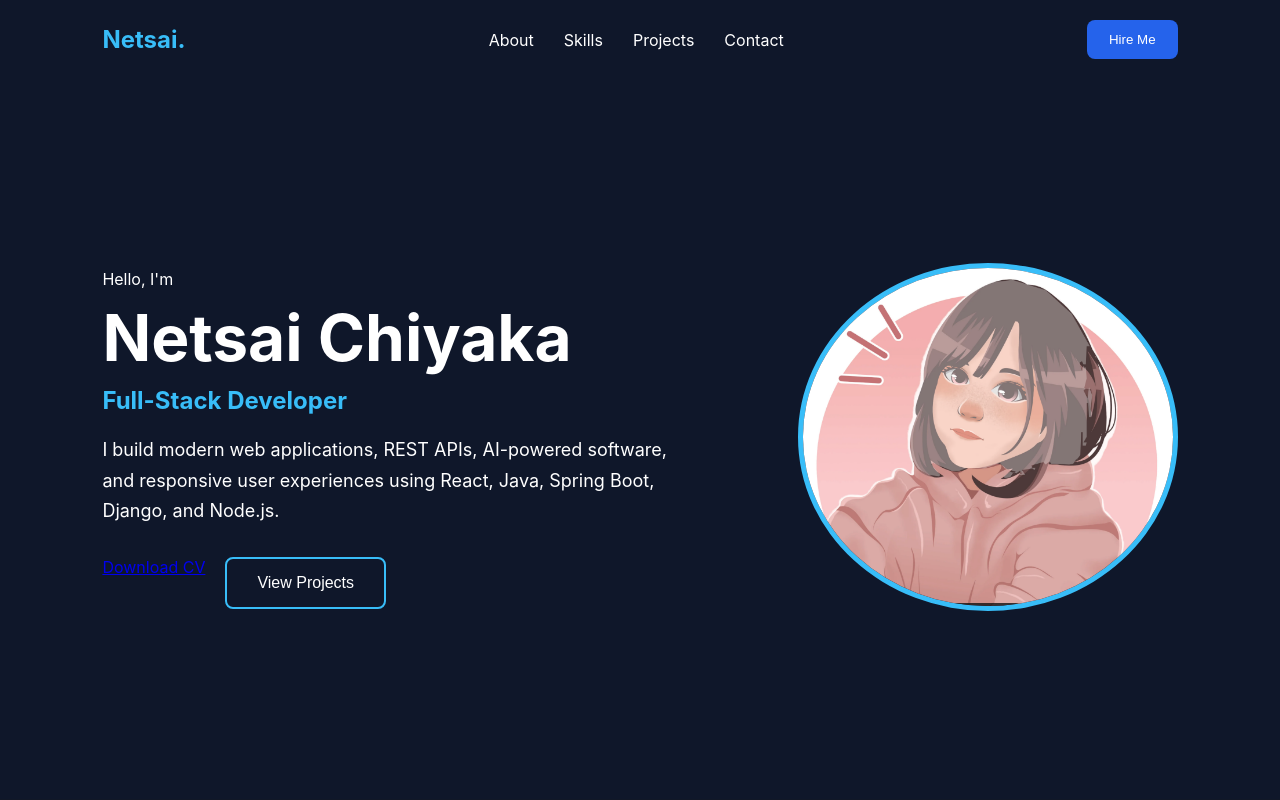
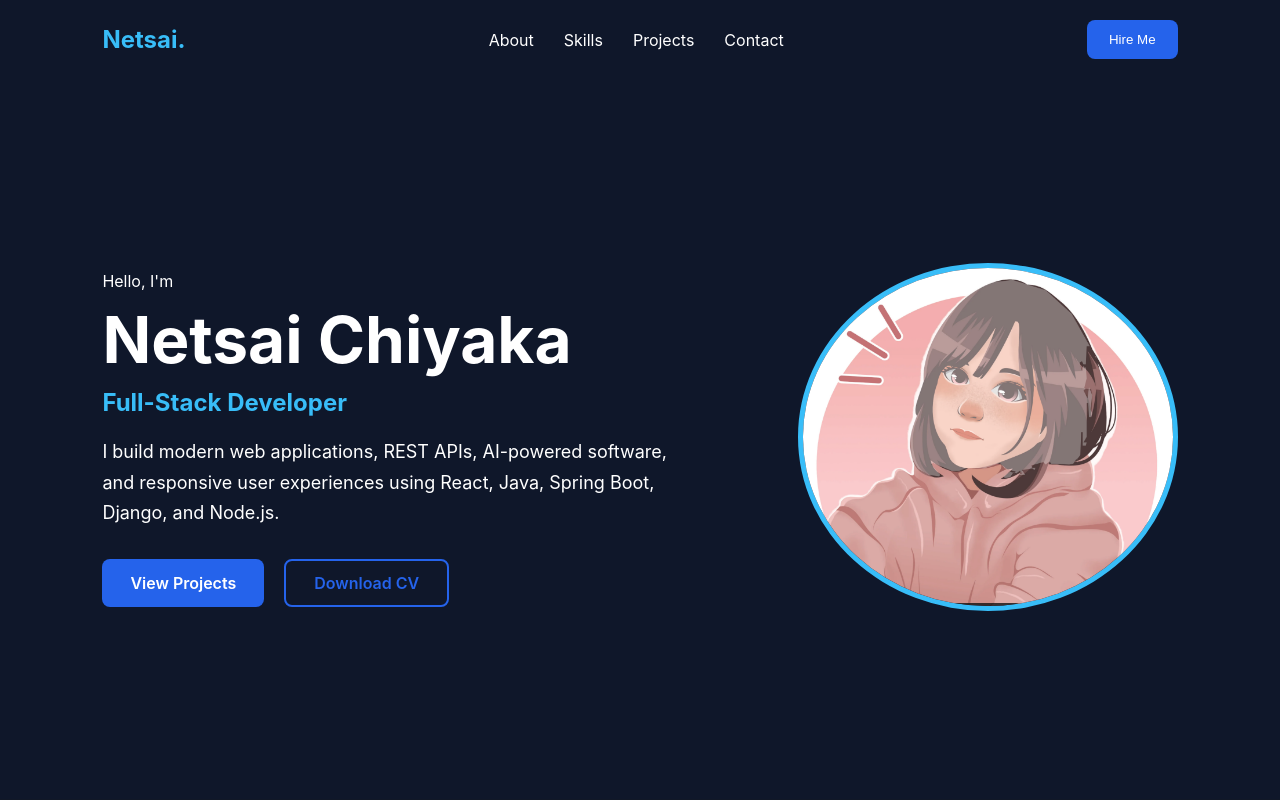
Before and after one commit to N-archives/netsai-profile, a React (Vite) app: page / in a window 1280 px wide. Shown: the top 800 px of the page. Built offline with nearby package versions, Linux system fonts and the light colour scheme.

Commit message:
Fix CV download and project links

```diff
--- a/src/components/Hero.jsx
+++ b/src/components/Hero.jsx
@@ -32,16 +32,24 @@ function Hero() {
           and Node.js.
         </p>
 
-        <div className="buttons">
+    <div className="hero-buttons">
+
+  <a
+    href="#projects"
+    className="primary-btn"
+  >
+    View Projects
+  </a>
+
+
   <a
     href="/Netsai-Chiyaka-CV.pdf"
     download
- className="btn"
+    className="secondary-btn"
   >
     Download CV
   </a>
 
-          <button className="secondary">View Projects</button>
 </div>
       </motion.div>
 
--- a/src/index.css
+++ b/src/index.css
@@ -12,3 +12,56 @@ body {
   font-family: Inter, Arial, sans-serif;
   background: #0f172a;
 }
+.hero-buttons {
+  display: flex;
+  gap: 20px;
+  margin-top: 30px;
+}
+
+
+.primary-btn,
+.secondary-btn {
+  display: inline-flex;
+  align-items: center;
+  justify-content: center;
+
+  padding: 12px 28px;
+
+  border-radius: 8px;
+
+  font-size: 16px;
+  font-weight: 600;
+
+  text-decoration: none;
+
+  transition: all 0.3s ease;
+
+  cursor: pointer;
+}
+
+
+/* View Projects */
+.primary-btn {
+  background: #2563eb;
+  color: white;
+}
+
+
+.primary-btn:hover {
+  transform: translateY(-3px);
+}
+
+
+/* Download CV */
+.secondary-btn {
+  border: 2px solid #2563eb;
+  color: #2563eb;
+  background: transparent;
+}
+
+
+.secondary-btn:hover {
+  background: #2563eb;
+  color: white;
+  transform: translateY(-3px);
+}
```
Lines whose indentation alone changed are shown as unchanged.
